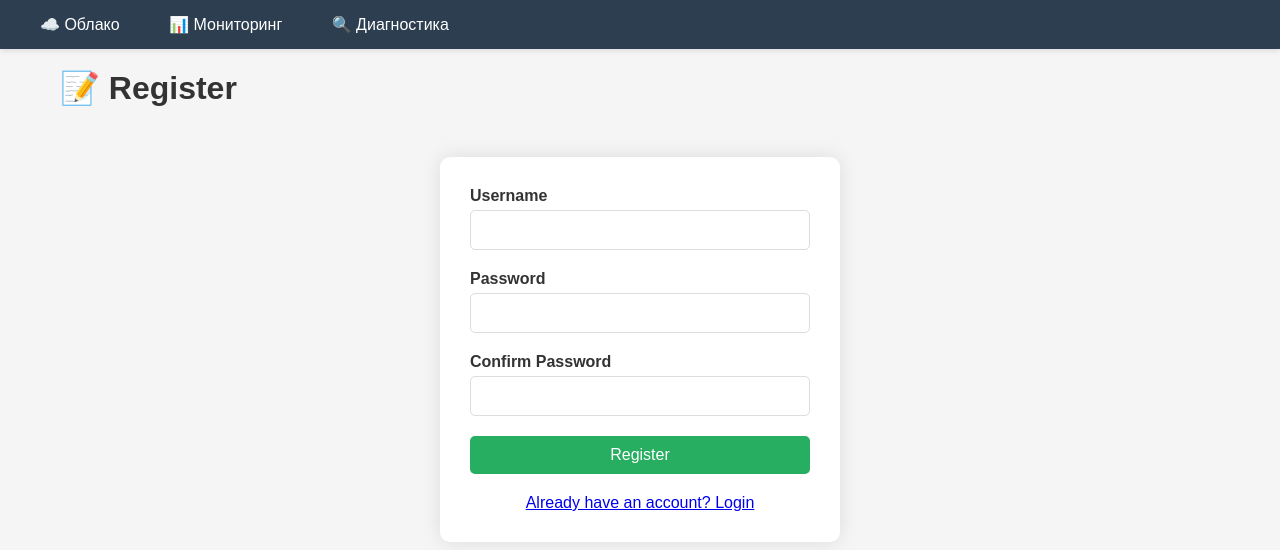
After one commit to csnicallyou/cloud-monitor-final, a Flask app: page /auth/register in a window 1280 px wide. The commit adds this page. Shown: the top 550 px of the page. Run offline with Flask 3, Linux system fonts and the light colour scheme; parts of the project's set-up code (start-up, migrations or seed data) failed here and were passed over.

Commit message:
feat: Add user authentication with Flask-Login
- Added user registration and login
- Personal folders for each user
- Files isolated per user (user_id foreign key)
- Updated all routes with @login_required
- New templates: login.html, register.html
- Updated base.html with user info and logout button

```diff
--- a/cloud_app/app.py
+++ b/cloud_app/app.py
@@ -1,16 +1,30 @@
 from flask import Flask
+from flask_login import LoginManager
 from config import SECRET_KEY, UPLOAD_FOLDER
 from routes.cloud import cloud_bp
 from routes.monitor import monitor_bp
 from routes.diagnose import diagnose_bp
+from routes.auth import auth_bp
+from models import User
 
 app = Flask(__name__)
 app.secret_key = SECRET_KEY
 app.config['UPLOAD_FOLDER'] = UPLOAD_FOLDER
 
+# Flask-Login setup
+login_manager = LoginManager()
+login_manager.init_app(app)
+login_manager.login_view = 'auth.login'
+login_manager.login_message = 'Please login to access this page'
+
+@login_manager.user_loader
+def load_user(user_id):
+    return User.get_by_id(int(user_id))
+
 app.register_blueprint(cloud_bp)
 app.register_blueprint(monitor_bp)
 app.register_blueprint(diagnose_bp)
+app.register_blueprint(auth_bp)
 
 if __name__ == '__main__':
     app.run(host='0.0.0.0', port=8080, debug=True)
--- /dev/null
+++ b/cloud_app/routes/auth.py
@@ -0,0 +1,48 @@
+from flask import Blueprint, render_template, request, redirect, url_for, flash
+from flask_login import login_user, logout_user, login_required
+from models import User
+
+auth_bp = Blueprint('auth', __name__, url_prefix='/auth')
+
+@auth_bp.route('/login', methods=['GET', 'POST'])
+def login():
+    if request.method == 'POST':
+        username = request.form.get('username')
+        password = request.form.get('password')
+
+        user = User.get_by_username(username)
+        if user and user.check_password(password):
+            login_user(user)
+            flash(f'✅ Welcome back, {username}!', 'success')
+            return redirect(url_for('cloud.index'))
+        else:
+            flash('❌ Invalid username or password', 'warning')
+
+    return render_template('login.html')
+
+@auth_bp.route('/register', methods=['GET', 'POST'])
+def register():
+    if request.method == 'POST':
+        username = request.form.get('username')
+        password = request.form.get('password')
+        confirm = request.form.get('confirm_password')
+
+        if not username or not password:
+            flash('❌ Username and password required', 'warning')
+        elif password != confirm:
+            flash('❌ Passwords do not match', 'warning')
+        elif User.get_by_username(username):
+            flash('❌ Username already exists', 'warning')
+        else:
+            User.create(username, password)
+            flash('✅ Registration successful! Please login', 'success')
+            return redirect(url_for('auth.login'))
+
+    return render_template('register.html')
+
+@auth_bp.route('/logout')
+@login_required
+def logout():
+    logout_user()
+    flash('✅ Logged out successfully', 'success')
+    return redirect(url_for('auth.login'))
--- a/cloud_app/templates/base.html
+++ b/cloud_app/templates/base.html
@@ -14,8 +14,11 @@
             color: white;
             padding: 15px 30px;
             box-shadow: 0 2px 5px rgba(0,0,0,0.1);
+            display: flex;
+            justify-content: space-between;
+            align-items: center;
         }
-        .navbar a {
+        .nav-left a {
             color: white;
             text-decoration: none;
             margin-right: 25px;
@@ -76,9 +100,17 @@
 </head>
 <body>
     <div class="navbar">
-        <a href="/" {% if request.endpoint == 'cloud.index' %}class="active"{% endif %}>☁️ Облако</a>
-        <a href="/monitor" {% if request.endpoint == 'monitor.index' %}class="active"{% endif %}>📊 Мониторинг</a>
-        <a href="/diagnose" {% if request.endpoint == 'diagnose.index' %}class="active"{% endif %}>🔍 Диагностика</a>
+        <div class="nav-left">
+            <a href="/" {% if request.endpoint == 'cloud.index' %}class="active"{% endif %}>☁️ Облако</a>
+            <a href="/monitor" {% if request.endpoint == 'monitor.index' %}class="active"{% endif %}>📊 Мониторинг</a>
+            <a href="/diagnose" {% if request.endpoint == 'diagnose.index' %}class="active"{% endif %}>🔍 Диагностика</a>
+        </div>
+        {% if current_user.is_authenticated %}
+        <div class="nav-right">
+            <span class="user-info">👤 {{ current_user.username }}</span>
+            <a href="{{ url_for('auth.logout') }}" class="logout-btn">🚪 Выход</a>
+        </div>
+        {% endif %}
     </div>
 
     <div class="container">
--- /dev/null
+++ b/cloud_app/templates/register.html
@@ -0,0 +1,68 @@
+{% extends "base.html" %}
+{% block title %}Register - Cloud Lab{% endblock %}
+{% block page_title %}📝 Register{% endblock %}
+{% block content %}
+<style>
+    .register-form {
+        max-width: 400px;
+        margin: 50px auto;
+        background: white;
+        padding: 30px;
+        border-radius: 10px;
+        box-shadow: 0 0 20px rgba(0,0,0,0.1);
+    }
+    .form-group {
+        margin-bottom: 20px;
+    }
+    label {
+        display: block;
+        margin-bottom: 5px;
+        font-weight: bold;
+        color: #333;
+    }
+    input {
+        width: 100%;
+        padding: 10px;
+        border: 1px solid #ddd;
+        border-radius: 5px;
+        font-size: 16px;
+    }
+    button {
+        width: 100%;
+        padding: 10px;
+        background: #27ae60;
+        color: white;
+        border: none;
+        border-radius: 5px;
+        font-size: 16px;
+        cursor: pointer;
+    }
+    button:hover {
+        background: #229954;
+    }
+    .login-link {
+        text-align: center;
+        margin-top: 20px;
+    }
+</style>
+<div class="register-form">
+    <form method="POST">
+        <div class="form-group">
+            <label>Username</label>
+            <input type="text" name="username" required>
+        </div>
+        <div class="form-group">
+            <label>Password</label>
+            <input type="password" name="password" required>
+        </div>
+        <div class="form-group">
+            <label>Confirm Password</label>
+            <input type="password" name="confirm_password" required>
+        </div>
+        <button type="submit">Register</button>
+    </form>
+    <div class="login-link">
+        <a href="{{ url_for('auth.login') }}">Already have an account? Login</a>
+    </div>
+</div>
+{% endblock %}
```
Also changed, not shown: other parts of cloud_app/templates/base.html (+24 -3 lines), cloud_app/models.py (added, +62 -0 lines), cloud_app/routes/cloud.py (+30 -14 lines), cloud_app/templates/login.html (added, +64 -0 lines).
